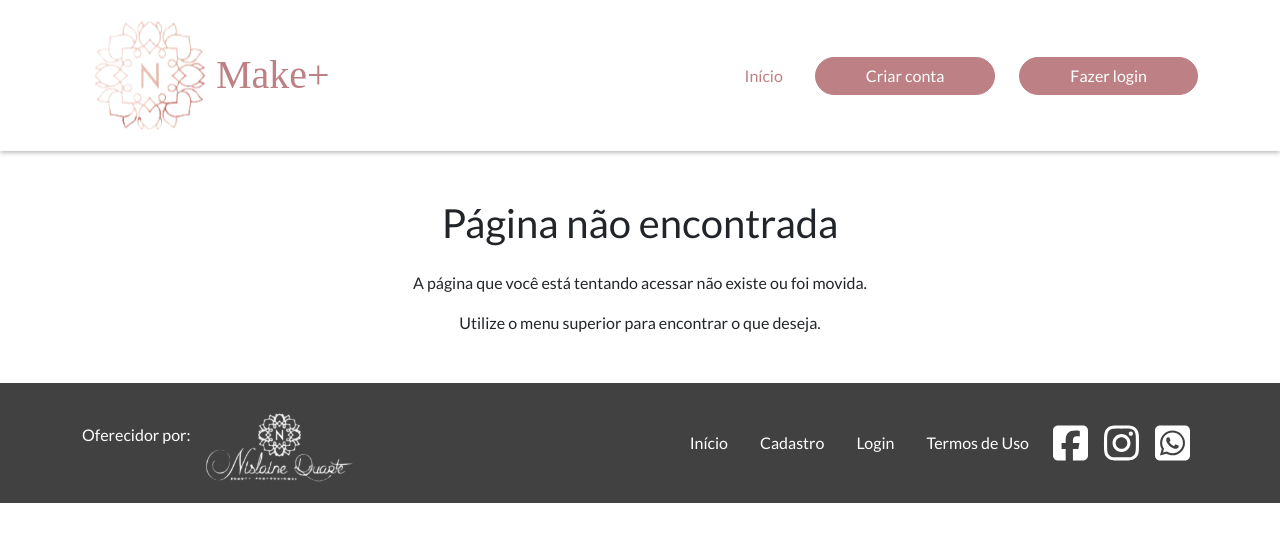
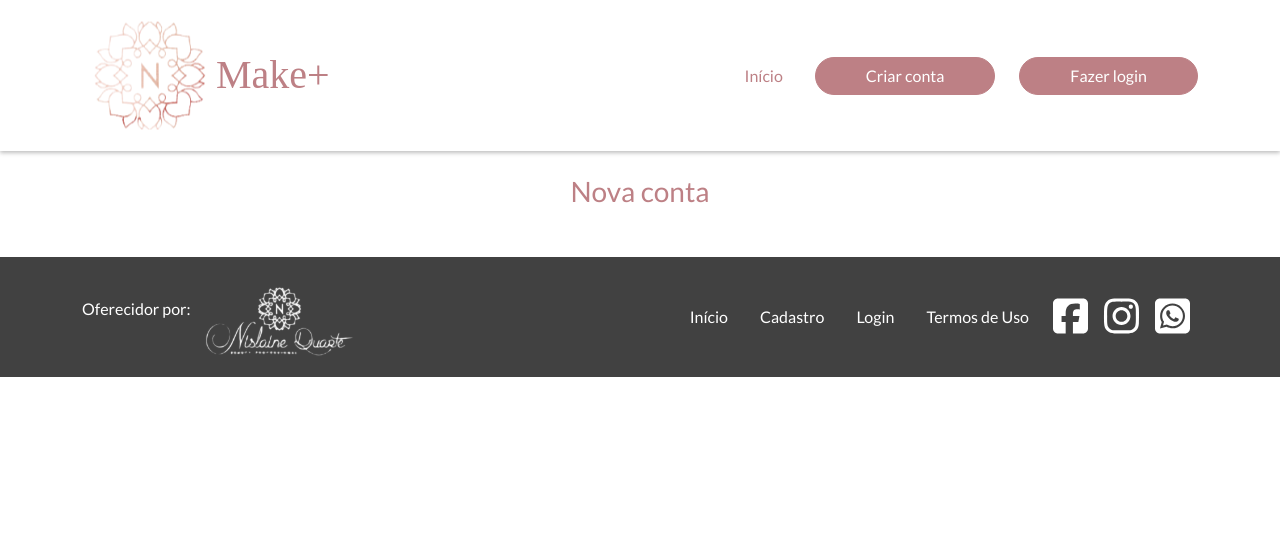
Before and after one commit to RenanRPaiva/make-web, a React (Create React App) app: page /cadastro in a window 1280 px wide. Shown: the top 542 px of the page. Built offline with nearby package versions, Linux system fonts and the light colour scheme; a web font is replaced by a local one.

Commit message:
Adiciona página de cadastro

```diff
--- a/src/routes.tsx
+++ b/src/routes.tsx
@@ -1,11 +1,13 @@
 import { Route, Routes as RoutesRD } from 'react-router-dom'
 import HomeView from './views/Home'
 import { NotFoundView } from './views/NotFound'
+import RegisterView from './views/Register'
 
 export default function Routes () {
     return (
         <RoutesRD>
             <Route path='/' element={<HomeView />} />
+            <Route path='/cadastro' element={<RegisterView />} />
             <Route path='*' element={<NotFoundView />} />
         </RoutesRD>
     )
--- /dev/null
+++ b/src/views/Register/index.tsx
@@ -0,0 +1,10 @@
+import Layout from "../../components/Layout"
+import PageTitle from "../../components/PageTitle"
+
+export default function RegisterView() {
+    return (
+        <Layout>
+            <PageTitle>Nova conta</PageTitle>
+        </Layout>
+    )
+}
```
